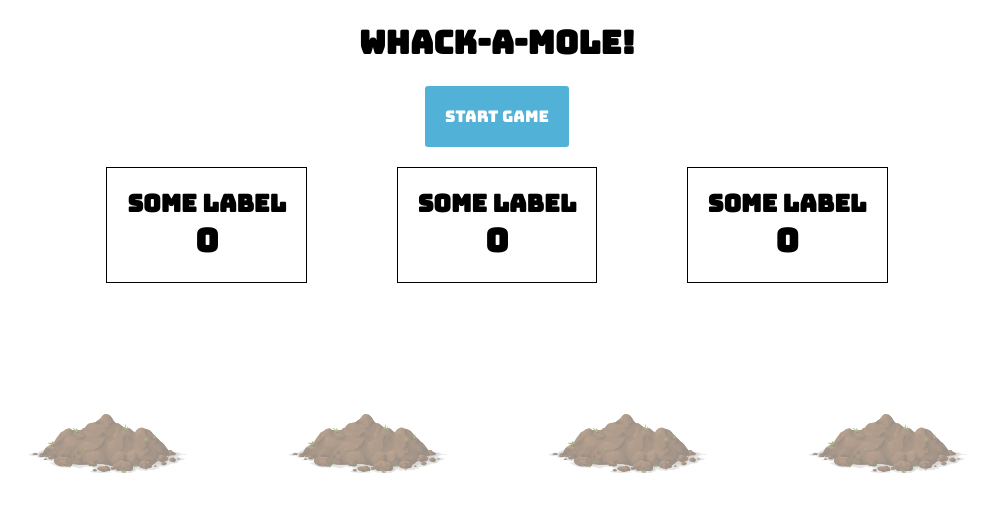
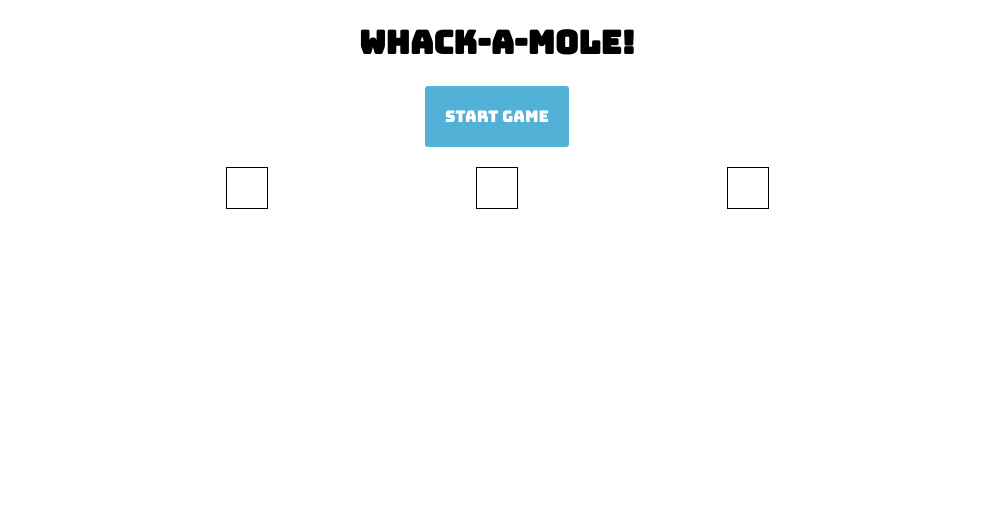
Before and after one commit to jchanxtarov/mogura-tataki-app_vue, a Vue app: page / in a window 1280 px wide. Shown: the top 512 px of the page, without its empty margins (143-1138 px from the left). Built offline with nearby package versions, Linux system fonts and the light colour scheme; grey boxes are pictures that could not be loaded.

Commit message:
add data prop to app component

```diff
--- a/src/App.vue
+++ b/src/App.vue
@@ -13,7 +13,6 @@
       <Counter></Counter>
       <Counter></Counter>
     </div>
-    <Moles></Moles>
   </div>
 </template>
 
@@ -26,6 +25,15 @@ export default {
   components: {
     Counter,
     Moles,
+  },
+  data: function() {
+    return {
+      score: 0,
+      highScore: 0,
+      timer: 20,
+      moles: [false, false, false, false],
+      gameActive: false,
+    };
   },
 };
 </script>
--- a/src/components/Counter.vue
+++ b/src/components/Counter.vue
@@ -1,13 +1,14 @@
 <template>
   <div class="counter">
-    <h2>Some Label</h2>
-    <h1>0</h1>
+    <h2>{{ label }}</h2>
+    <h1>{{ value }}</h1>
   </div>
 </template>
 
 <script>
 export default {
   name: 'Counter',
+  props: ['label', 'value'],
 };
 </script>
 
```
